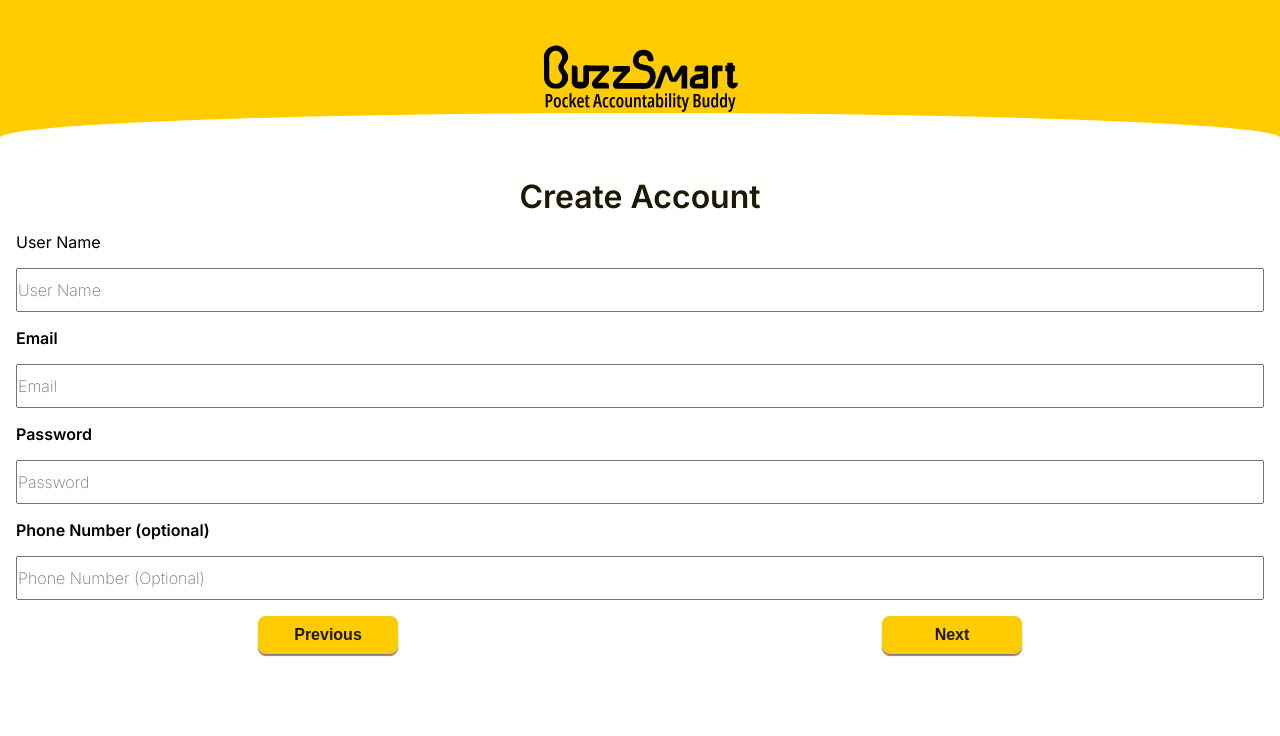
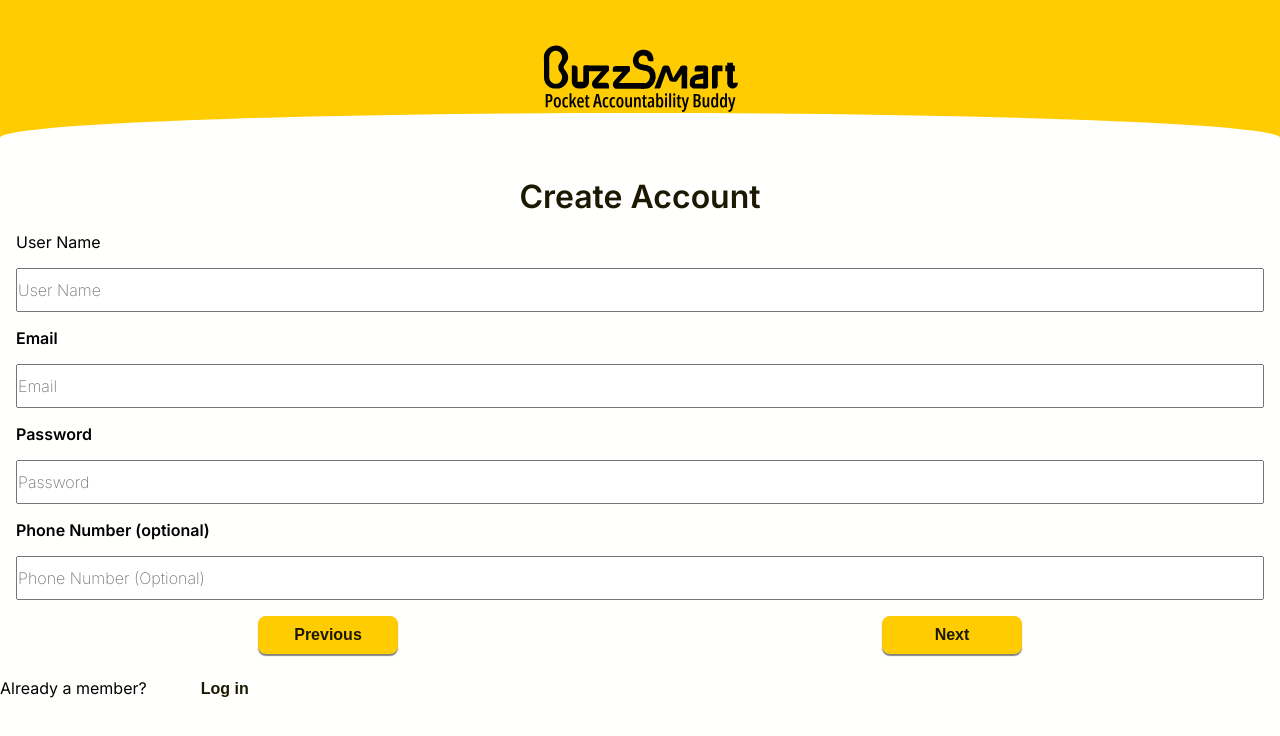
Before and after one commit to tanis27/Buzzsmart0, a React (Vite) app: page /onboarding in a window 1280 px wide. Shown: the top 736 px of the page. Built offline with nearby package versions, Linux system fonts and the light colour scheme.

Commit message:
added log in option to onboarding screens.

```diff
--- a/src/components/StepOne.jsx
+++ b/src/components/StepOne.jsx
@@ -84,6 +84,7 @@ function StepOne({ onNext }) {
       <button disabled className="primary" >Previous</button>
       <button type="submit" className="primary">Next</button>
       </div>
+
     </form>
   );
 }
--- a/src/pages/Onboarding.jsx
+++ b/src/pages/Onboarding.jsx
@@ -5,8 +5,34 @@ import '../styles/button.css';
 import StepOne from '../components/StepOne'
 import StepTwo from '../components/StepTwo';
 import Logo from '../assets/Logo.svg';
+import Modal from '../components/Modal'
 
 function Onboarding() {
+  const [isModalOpen, setIsModalOpen] = useState(false);
+    const [email, setEmail] = useState('');
+    const [password, setPassword] = useState('');
+    const [error, setError] = useState('');
+    const [success, setSuccess] = useState('');
+    const navigate = useNavigate();
+    const handleCreateAccountClick = () => {
+      setIsModalOpen(false);
+      setStep(1);     ;
+    };
+    const handleSignIn = async (e) => {
+        e.preventDefault();
+        try {
+            await signInWithEmailAndPassword(auth, email, password);
+            setSuccess('Signed in successfully!');
+            navigate('/dashboard');
+            setError('');
+            setIsModalOpen(false);
+            // navigate('/dashboard'); // add this when your next screen is ready
+        } catch (err) {
+            setError(err.message);
+            setSuccess('');
+        }
+    };
+
     const [step, setStep] = useState(1);
 
     const goToNextStep = () => {
@@ -27,7 +53,55 @@ function Onboarding() {
             <div>
         {step === 1 && <StepOne onNext={goToNextStep} />}
         {step === 2 && <StepTwo onBack={goToPreviousStep} />}
+
       </div>
+      <p>
+                Already a member?
+                <button
+                    onClick={() => setIsModalOpen(true)}
+                    className="secondary"
+                    style={{ backgroundColor: 'transparent', color: '#1c1903', marginLeft: '8px', boxShadow: '0 0 0' }}
+                >
+                    Log in
+                </button>
+            </p>
+
+            <Modal isOpen={isModalOpen} onClose={() => setIsModalOpen(false)}>
+                <h2>Log in</h2>
+                {error && <p style={{ color: 'red' }}>{error}</p>}
+                {success && <p style={{ color: 'green' }}>{success}</p>}
+                <form onSubmit={handleSignIn}>
+                    <input
+                        type="email"
+                        placeholder="Email"
+                        value={email}
+                        onChange={(e) => setEmail(e.target.value)}
+                        required
+                        style={{ marginBottom: '1rem', padding: '0.5rem' }}
+                    />
+                    <br />
+                    <input
+                        type="password"
+                        placeholder="Password"
+                        value={password}
+                        onChange={(e) => setPassword(e.target.value)}
+                        required
+                        style={{ marginBottom: '1rem', padding: '0.5rem' }}
+                    />
+                    <br />
+                    <button type="submit" style={{ backgroundColor: '#1c1903', color: '#fffffd' }} className="secondary">
+                        Log In
+                    </button><br />
+                    Don't have an account?<br />
+                    <button
+                        type="button"
+                        onClick={handleCreateAccountClick}
+                        style={{ background: 'none', border: 'none', color: '#1c1903', textDecoration: 'underline', cursor: 'pointer', marginTop: '1rem' }}
+                    >Create Account Now
+                    </button>
+                </form>
+            </Modal>
+
         </>
     );
 }
```
